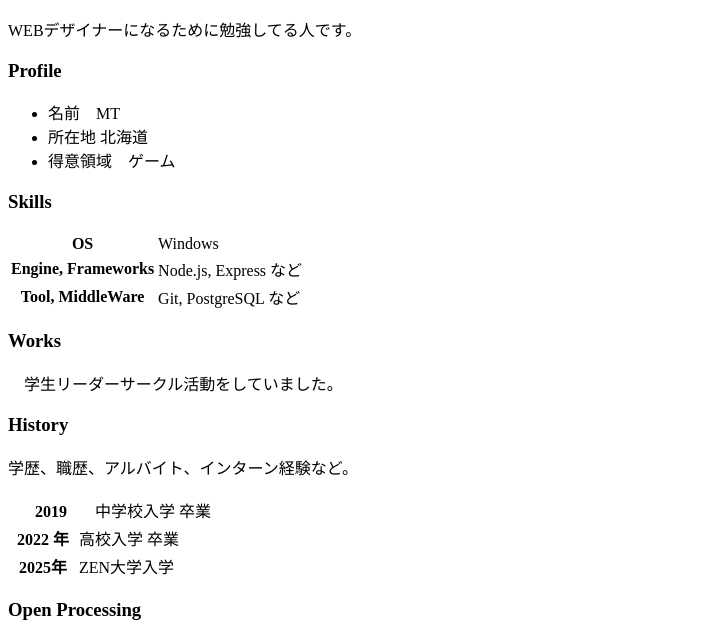
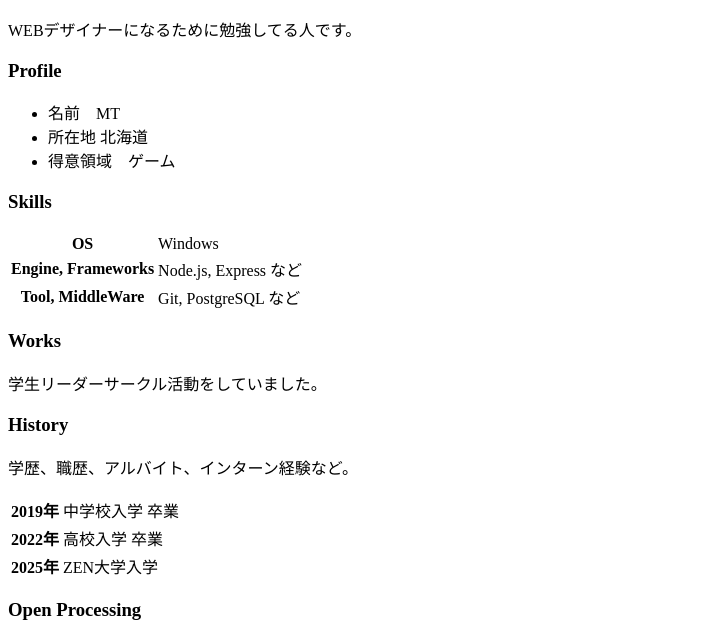
Before and after one commit to mt1228s/mt1228.github.io, a plain HTML site: page index.html in a window 1280 px wide. Shown: the part 119-756 px from the top of the page, without its empty margins (0-707 px from the left). Drawn offline with Linux system fonts and the light colour scheme.

Commit message:
Update index.html

```diff
--- a/index.html
+++ b/index.html
@@ -10,7 +10,7 @@
 
     <h2>About</h2>
     <p>
-      WEBデザイナーになるために勉強してる人です。<br>
+    WEBデザイナーになるために勉強してる人です。<br>
     </p>
 
     <h3>Profile</h3>
@@ -38,17 +38,17 @@
     </table>
 
     <h3>Works</h3>
-    <p>　学生リーダーサークル活動をしていました。</p>
+    <p>学生リーダーサークル活動をしていました。</p>
 
     <h3>History</h3>
     <p>学歴、職歴、アルバイト、インターン経験など。</p>
     <table>
       <tr>
-        <th>　2019　</th>
-        <td>　中学校入学</a> 卒業</td>
+        <th>2019年</th>
+        <td>中学校入学</a> 卒業</td>
       </tr>
       <tr>
-        <th>2022 年</th>
+        <th>2022年</th>
         <td>高校入学</a> 卒業</td>
       </tr>
       <tr>
```
